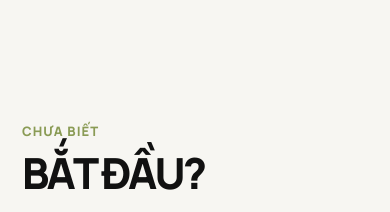
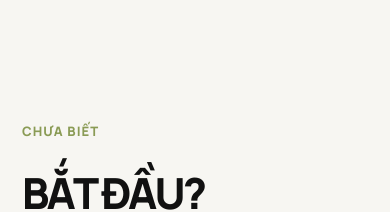
Before and after one commit to ledai00777/chillgym4-claude-fix-scroll, a React (Vite) app: page / in a window 390 px wide. Shown: the part 6965-7177 px from the top of the page. Built offline with nearby package versions, Linux system fonts and the light colour scheme.

Commit message:
Updated index.css

```diff
--- a/src/index.css
+++ b/src/index.css
@@ -430,6 +430,9 @@ h1 em { color: #8a9b55; font-style: normal; }
   .training-offer-content h3 { margin: 12px 0 34px; font-size: clamp(38px, 11vw, 58px); }
   .offer-price { margin-bottom: 30px; }
   .training-offer-male .training-offer-content { order: -1; padding-bottom: 42px; }
+  .training-offer-male .offer-label {
+  margin-bottom: 20px;
+}
   .training-offer + .training-offer { margin-top: 82px; }
   .coaches-section { padding: 96px 22px 46px; }
   .coaches-intro { margin-bottom: 56px; text-align: left; }
```
